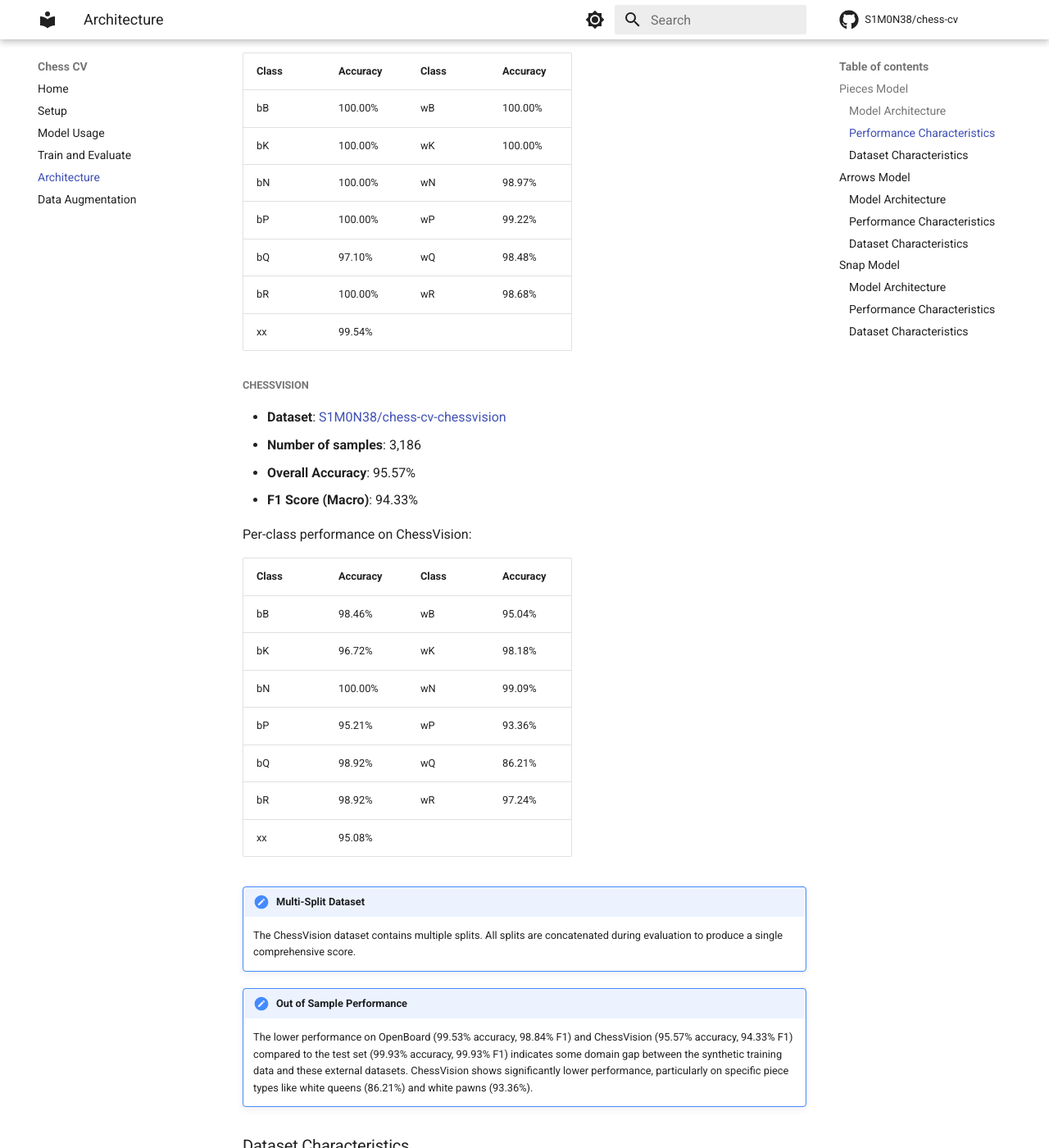
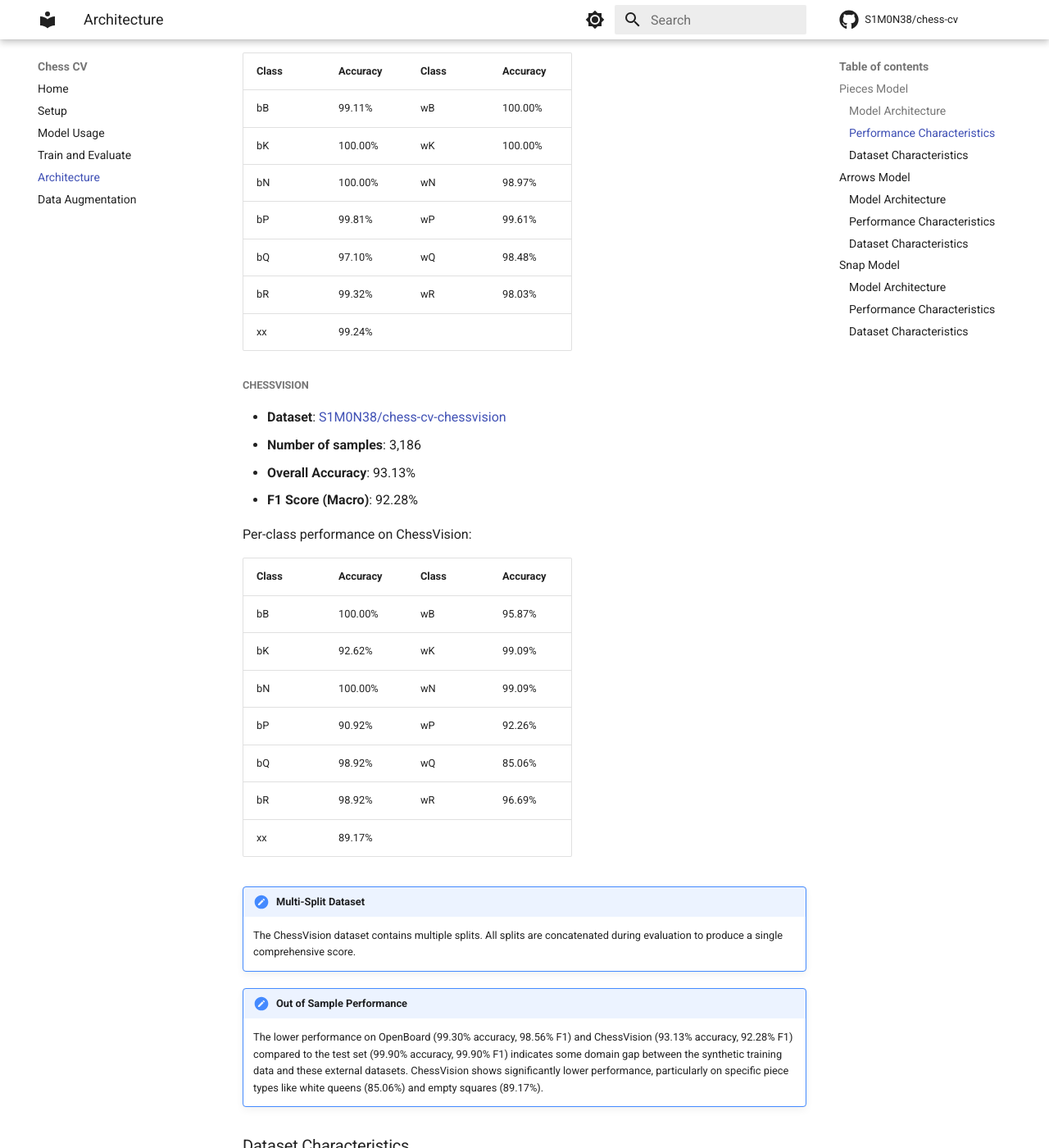
Before and after one commit to S1M0N38/chess-cv, an MkDocs documentation site: the page built from docs/architecture.md, in a window 1280 px wide and 1400 px high, scrolled down 3303 px. Shown: the whole window at 82% size. Built offline with MkDocs 1.6.1 and Material for MkDocs 9.7.7, drawn with Linux system fonts in a browser that asks for light colours; comment, search, counter and statistics services are not loaded; some of the changed text lies outside the part shown.

Commit message:
docs: update metrics for pieces and snap models

```diff
--- a/docs/architecture.md
+++ b/docs/architecture.md
@@ -86,8 +86,8 @@ The model classifies chess squares into 13 categories:
 
 With the default configuration:
 
-- **Test Accuracy**: ~99.93%
-- **F1 Score (Macro)**: ~99.93%
+- **Test Accuracy**: ~99.90%
+- **F1 Score (Macro)**: ~99.90%
 - **Training Time**: ~90 minutes (varies by hardware)
 - **Inference Speed**: 0.05 ms per image (batch size 8192, varying by hardware)
 
@@ -97,12 +97,12 @@ Actual accuracy by piece type (Test Dataset):
 
 | Class | Accuracy | Class | Accuracy |
 | ----- | -------- | ----- | -------- |
-| bB    | 99.90%   | wB    | 99.71%   |
-| bK    | 100.00%  | wK    | 100.00%  |
-| bN    | 100.00%  | wN    | 100.00%  |
-| bP    | 99.91%   | wP    | 99.90%   |
-| bQ    | 99.81%   | wQ    | 99.91%   |
-| bR    | 99.90%   | wR    | 100.00%  |
+| bB    | 99.90%   | wB    | 99.90%   |
+| bK    | 100.00%  | wK    | 99.90%   |
+| bN    | 100.00%  | wN    | 99.90%   |
+| bP    | 99.81%   | wP    | 99.81%   |
+| bQ    | 99.90%   | wQ    | 99.81%   |
+| bR    | 100.00%  | wR    | 99.81%   |
 | xx    | 100.00%  |       |          |
 
 #### Evaluation on External Datasets
@@ -113,39 +113,39 @@ The model has been evaluated on external datasets to assess generalization:
 
 - **Dataset**: [S1M0N38/chess-cv-openboard](https://huggingface.co/datasets/S1M0N38/chess-cv-openboard)
 - **Number of samples**: 6,016
-- **Overall Accuracy**: 99.53%
-- **F1 Score (Macro)**: 98.84%
+- **Overall Accuracy**: 99.30%
+- **F1 Score (Macro)**: 98.56%
 
 Per-class performance on OpenBoard:
 
 | Class | Accuracy | Class | Accuracy |
 | ----- | -------- | ----- | -------- |
-| bB    | 100.00%  | wB    | 100.00%  |
+| bB    | 99.11%   | wB    | 100.00%  |
 | bK    | 100.00%  | wK    | 100.00%  |
 | bN    | 100.00%  | wN    | 98.97%   |
-| bP    | 100.00%  | wP    | 99.22%   |
+| bP    | 99.81%   | wP    | 99.61%   |
 | bQ    | 97.10%   | wQ    | 98.48%   |
-| bR    | 100.00%  | wR    | 98.68%   |
-| xx    | 99.54%   |       |          |
+| bR    | 99.32%   | wR    | 98.03%   |
+| xx    | 99.24%   |       |          |
 
 ##### ChessVision
 
 - **Dataset**: [S1M0N38/chess-cv-chessvision](https://huggingface.co/datasets/S1M0N38/chess-cv-chessvision)
 - **Number of samples**: 3,186
-- **Overall Accuracy**: 95.57%
-- **F1 Score (Macro)**: 94.33%
+- **Overall Accuracy**: 93.13%
+- **F1 Score (Macro)**: 92.28%
 
 Per-class performance on ChessVision:
 
 | Class | Accuracy | Class | Accuracy |
 | ----- | -------- | ----- | -------- |
-| bB    | 98.46%   | wB    | 95.04%   |
-| bK    | 96.72%   | wK    | 98.18%   |
+| bB    | 100.00%  | wB    | 95.87%   |
+| bK    | 92.62%   | wK    | 99.09%   |
 | bN    | 100.00%  | wN    | 99.09%   |
-| bP    | 95.21%   | wP    | 93.36%   |
-| bQ    | 98.92%   | wQ    | 86.21%   |
-| bR    | 98.92%   | wR    | 97.24%   |
-| xx    | 95.08%   |       |          |
+| bP    | 90.92%   | wP    | 92.26%   |
+| bQ    | 98.92%   | wQ    | 85.06%   |
+| bR    | 98.92%   | wR    | 96.69%   |
+| xx    | 89.17%   |       |          |
 
 !!! note "Multi-Split Dataset"
 
@@ -153,7 +153,7 @@ Per-class performance on ChessVision:
 
 !!! note "Out of Sample Performance"
 
-    The lower performance on OpenBoard (99.53% accuracy, 98.84% F1) and ChessVision (95.57% accuracy, 94.33% F1) compared to the test set (99.93% accuracy, 99.93% F1) indicates some domain gap between the synthetic training data and these external datasets. ChessVision shows significantly lower performance, particularly on specific piece types like white queens (86.21%) and white pawns (93.36%).
+    The lower performance on OpenBoard (99.30% accuracy, 98.56% F1) and ChessVision (93.13% accuracy, 92.28% F1) compared to the test set (99.90% accuracy, 99.90% F1) indicates some domain gap between the synthetic training data and these external datasets. ChessVision shows significantly lower performance, particularly on specific piece types like white queens (85.06%) and empty squares (89.17%).
 
 ### Dataset Characteristics
 
```
Also changed, not shown: other parts of docs/architecture.md (+5 -5 lines), AGENTS.md (+1 -1 lines), README.md (+4 -4 lines), docs/README_hf.md (+12 -12 lines).
